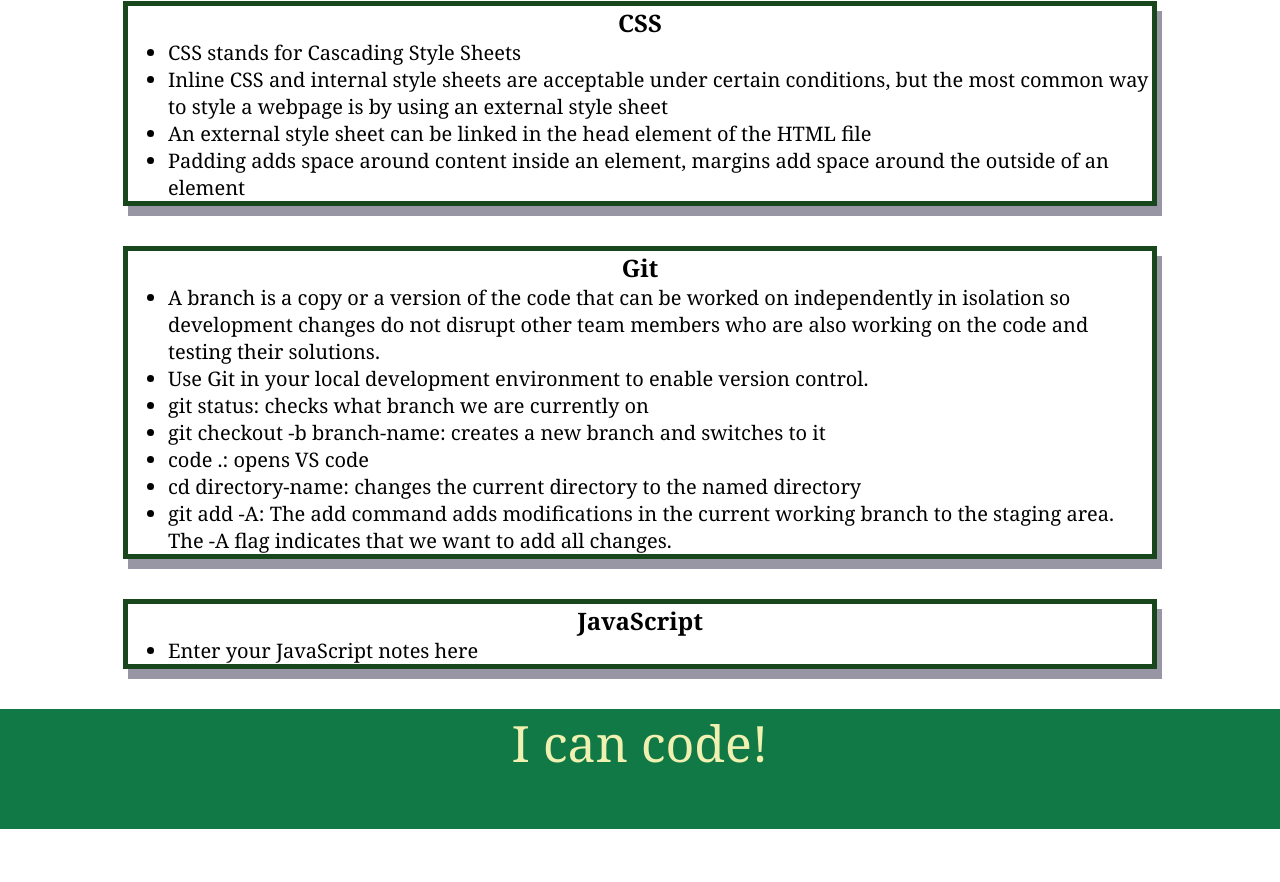
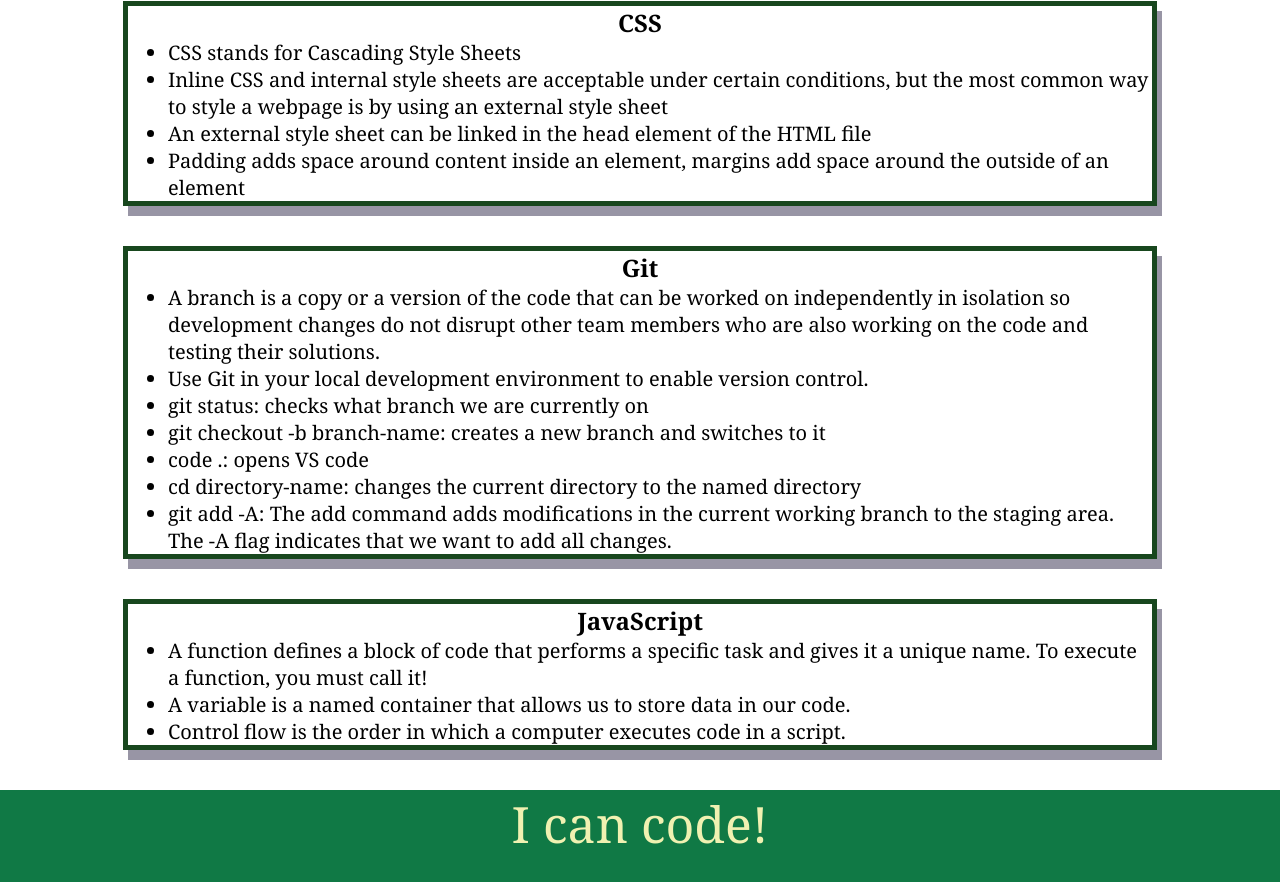
Before and after one commit to aomaits/prework-study-guide, a plain HTML site: page index.html in a window 1280 px wide. Shown: the part 566-1448 px from the top of the page. Before the commit the page ends 1395 px from the top, so only its background shows below. Drawn offline with Linux system fonts and the light colour scheme.

Commit message:
Add JavaScript notes

```diff
--- a/index.html
+++ b/index.html
@@ -52,7 +52,9 @@
       <section class="card" id="javascript-section">
         <h2>JavaScript</h2>
         <ul>
-          <li>Enter your JavaScript notes here</li>
+          <li>A function defines a block of code that performs a specific task and gives it a unique name. To execute a function, you must call it!</li>
+          <li>A variable is a named container that allows us to store data in our code.</li>
+          <li>Control flow is the order in which a computer executes code in a script.</li>
         </ul>
       </section>
     </main>
```
